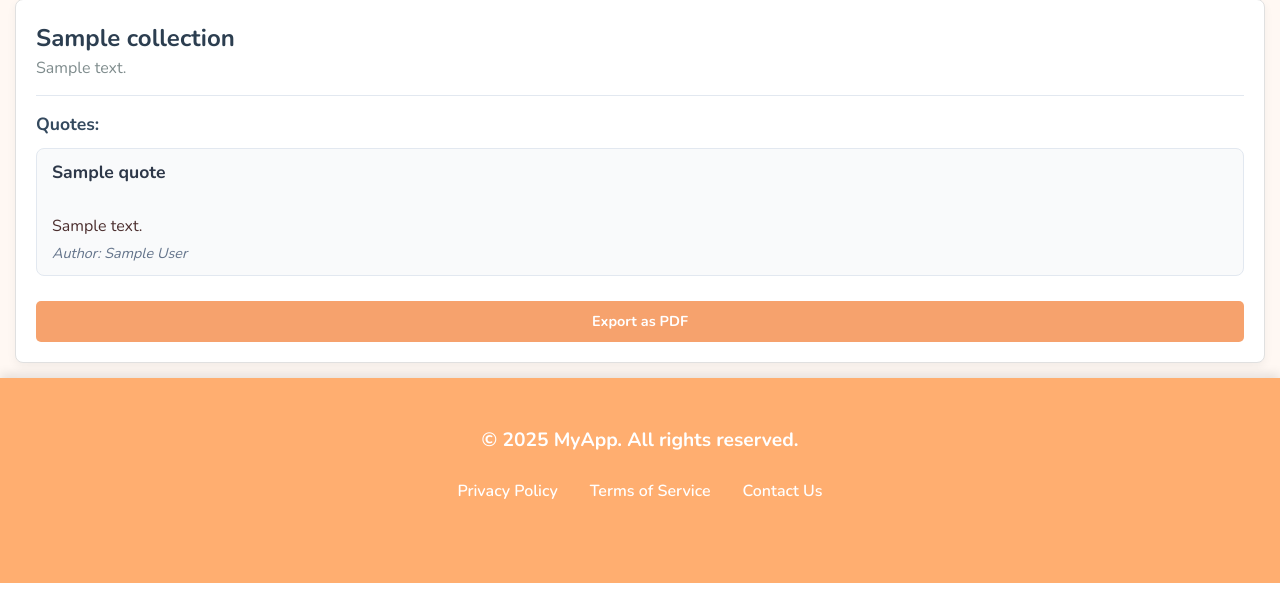
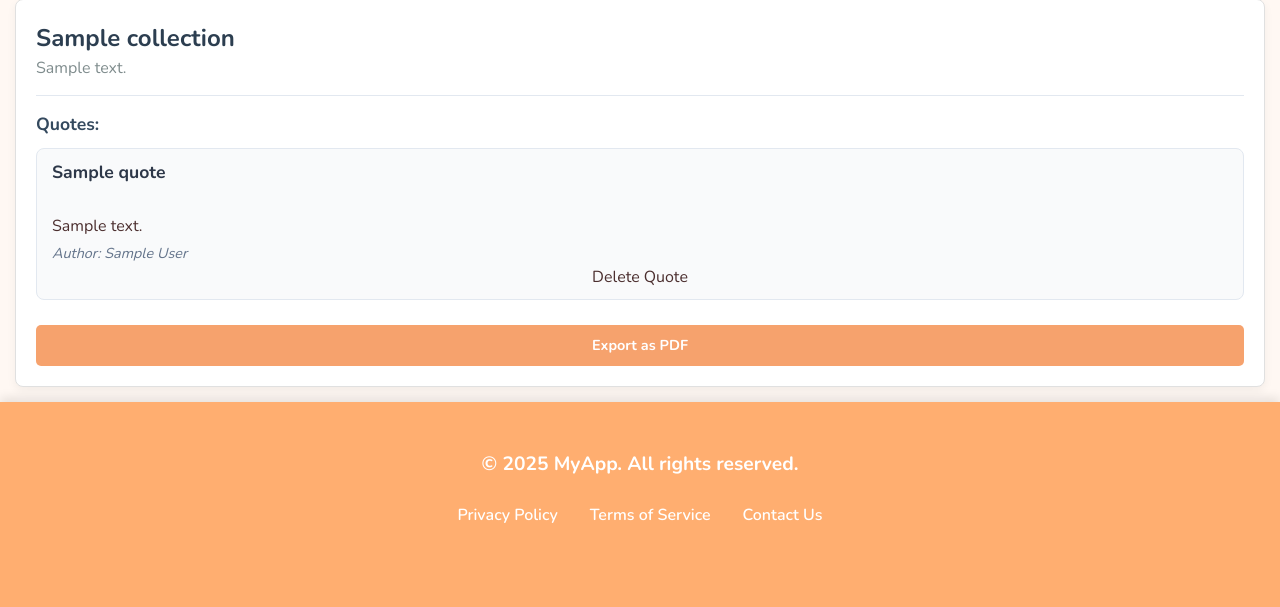
Before and after one commit to nikola-enter21/php-project, a PHP site: template app/Views/collections/collections.php in a window 1280 px wide. Shown: the part 251-858 px from the top of the page. Before the commit the page ends 834 px from the top, so only its background shows below. Run offline with PHP 8.4, Linux system fonts and the light colour scheme; the template is opened without the code that fills it: most values are stand-ins (such as "Sample title", 1, 10 or a date in 2020); data that the repository does not hold is empty.

Commit message:
Delete quote from collection functionality

```diff
--- a/app/Models/CollectionModel.php
+++ b/app/Models/CollectionModel.php
@@ -139,12 +139,11 @@ class CollectionModel extends BaseModel
     /**
      * Delete a quote from a collection.
      */
-    public function deleteQuoteFromCollection(int $collectionId, int $quoteId): bool
+    public function deleteQuoteFromCollection(string $collectionId, string $quoteId): bool
     {
-        $sql = "DELETE FROM {$this->table} WHERE collection_id = :collection_id AND id = :quote_id";
+        $sql = "DELETE FROM Collection_Quotes WHERE collection_id = :collection_id AND quote_id = :quote_id";
         return $this->db->execute($sql, [
             'collection_id' => $collectionId,
-            'description' => $description,
             'quote_id' => $quoteId,
         ]);
     }
--- a/app/Views/collections/collections.php
+++ b/app/Views/collections/collections.php
@@ -51,6 +51,9 @@
                                                 <strong><?= htmlspecialchars($quote['title'] ?? 'Untitled') ?></strong><br>
                                                 <?= htmlspecialchars($quote['content'] ?? 'No content available') ?><br>
                                                 <em>Author: <?= htmlspecialchars($quote['author'] ?? 'Anonymous') ?></em>
+                                                <button class="delete-quote-btn" data-quote-id="<?= htmlspecialchars($quote['id'] ?? '') ?>" data-collection-id="<?= htmlspecialchars($collection['id']) ?>">
+                                                    Delete Quote
+                                                </button>
                                             </li>
                                         <?php endforeach; ?>
                                     </ul>
@@ -106,6 +109,40 @@
         closeModal.addEventListener('click', () => {
             modal.style.display = 'none';
         });
+
+        const deleteButtons = document.querySelectorAll('.delete-quote-btn');
+
+        deleteButtons.forEach(button => {
+            button.addEventListener('click', async function () {
+                const quoteId = this.dataset.quoteId;
+                const collectionId = this.dataset.collectionId;
+
+                if (!confirm('Are you sure you want to delete this quote?')) {
+                    return;
+                }
+
+                try {
+                    const response = await fetch(`/collections/${collectionId}/quotes/${quoteId}/delete`, {
+                        method: 'DELETE',
+                        headers: {
+                            'Content-Type': 'application/json'
+                        }
+                    });
+
+                    const data = await response.json();
+
+                    if (response.ok && data.success) {
+                        alert('Quote deleted successfully.');
+                        this.closest('.quote-title').remove();
+                    } else {
+                        alert(data.message || 'Failed to delete the quote.');
+                    }
+                } catch (error) {
+                    console.error('Error deleting quote:', error);
+                    alert('An error occurred while deleting the quote.');
+                }
+            });
+        });
     });
 </script>
 </body>
--- a/core/Router.php
+++ b/core/Router.php
@@ -39,6 +39,12 @@ class Router
     public function post(string $path, $handler, array $middlewares = []): void
     {
         $this->addRoute('POST', $path, $handler, $middlewares);
+    }
+
+    // Add route for DELETE method with optional Middlewares
+    public function delete(string $path, $handler, array $middlewares = []): void
+    {
+        $this->addRoute('DELETE', $path, $handler, $middlewares);
     }
 
     // Add a route to the router with optional Middlewares
--- a/index.php
+++ b/index.php
@@ -87,6 +87,7 @@ try {
     $router->get('/collections', [$container->get(CollectionController::class), 'getCollections'], [AuthMiddleware::class]);
     $router->get('/collections/json', [$container->get(CollectionController::class), 'getCollectionsJson'], [AuthMiddleware::class]);
     $router->get('/collections/:id/export-pdf', [$container->get(CollectionController::class), 'exportAsPdf'], [AuthMiddleware::class]);
+    $router->delete('/collections/:collectionId/quotes/:quoteId/delete', [$container->get(CollectionController::class), 'deleteQuoteFromCollection'], [AuthMiddleware::class]);
 
     // User Routes
     $router->get('/login', [$container->get(UserController::class), 'loginView']);
```
Also changed, not shown: app/Controllers/CollectionController.php (+19 -1 lines).
